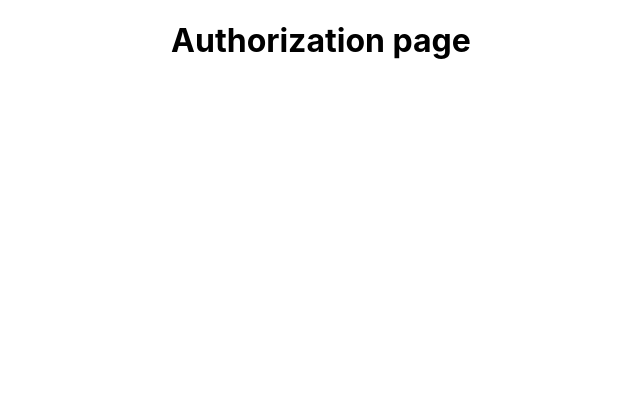
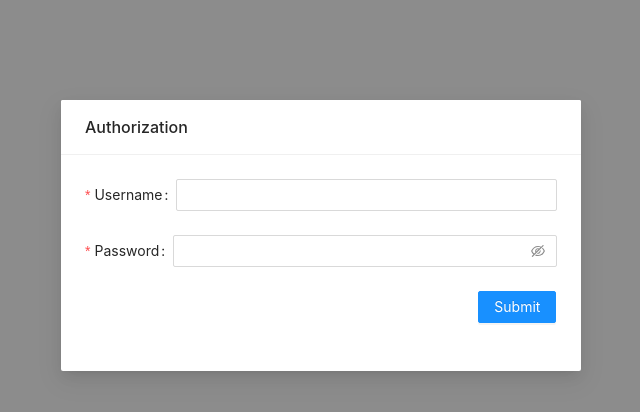
Before and after one commit to SimpllleUser/ReactTaskManagerClient, a React (Create React App) app: page /auth in a window 1280 px wide. Shown: the top 412 px of the page, without its empty margins (319-959 px from the left). Built offline with nearby package versions, Linux system fonts and the light colour scheme.

Commit message:
feat: create base template and form by auth user

```diff
--- a/package.json
+++ b/package.json
@@ -11,6 +11,7 @@
     "@types/react": "^17.0.27",
     "@types/react-dom": "^17.0.9",
     "@types/react-router-dom": "^5.3.1",
+    "antd": "^4.16.13",
     "react": "^17.0.2",
     "react-dom": "^17.0.2",
     "react-router-dom": "^5.3.0",
--- a/src/App.tsx
+++ b/src/App.tsx
@@ -3,6 +3,7 @@ import './App.css';
 import {Router} from "react-router-dom";
 import {useRoutes} from "./router";
 import { createBrowserHistory } from "history";
+import 'antd/dist/antd.css';
 
 const App: React.FC = () => {
   const history = createBrowserHistory();
--- /dev/null
+++ b/src/layouts/AuthLayout.tsx
@@ -0,0 +1,7 @@
+import React from 'react';
+
+const AuthLayout: React.FC<any> = ({children}) => (<div className='auth-layout'>
+    {children}
+</div> );
+
+export default AuthLayout;
--- a/src/pages/Auth.tsx
+++ b/src/pages/Auth.tsx
@@ -1,7 +1,38 @@
 import React from 'react';
+import { Form, Input, Button, Checkbox, Modal } from 'antd';
 
-const Auth: React.FC = () => (<div className='authorization-page'>
-    <h1>Authorization page</h1>
-</div> );
+const Auth: React.FC = () => {
+    return  (<div className='authorization-page'>
+        <Modal title="Authorization" visible={true} footer={null} closable={false}>
+            <Form
+                initialValues={{ remember: true }}
+                autoComplete="off"
+            >
+                <Form.Item
+                    label="Username"
+                    name="username"
+                    rules={[{ required: true, message: 'Please input your username!' }]}
+                >
+                    <Input />
+                </Form.Item>
+
+                <Form.Item
+                    label="Password"
+                    name="password"
+                    rules={[{ required: true, message: 'Please input your password!' }]}
+                >
+                    <Input.Password />
+                </Form.Item>
+
+                <Form.Item wrapperCol={{ offset: 20 }}>
+                    <Button type="primary" htmlType="submit">
+                        Submit
+                    </Button>
+                </Form.Item>
+            </Form>
+        </Modal>
+
+    </div> )
+};
 
 export default Auth;
--- a/src/router/index.tsx
+++ b/src/router/index.tsx
@@ -1,23 +1,20 @@
 import {Route, Router, Switch} from "react-router-dom";
-import Card from "../components/Card";
 import Home from "../pages/Home";
 import Auth from "../pages/Auth";
+import AuthLayout from "../layouts/AuthLayout";
 
-type router = {
-    path: string,
-    component: JSX.Element
-};
+
 
 export const useRoutes = () => {
-    const pages: router[] = [{
+    const routers = [{
         path: '/',
         component: <Home/>,
     },
         {
             path: '/auth',
-            component: <Auth/>,
+            component:<AuthLayout><Auth/></AuthLayout> ,
         }]
     return (<Switch>
-        {pages.map(page => <Route key={page.path} exact path={page.path}>{page.component}</Route>)}
+        {routers.map(router => <Route key={router.path} exact path={router.path}>{router.component}</Route>)}
     </Switch>);
 }
```
Also changed, not shown: 1 other file (tests, documents, lock files or other folders).
